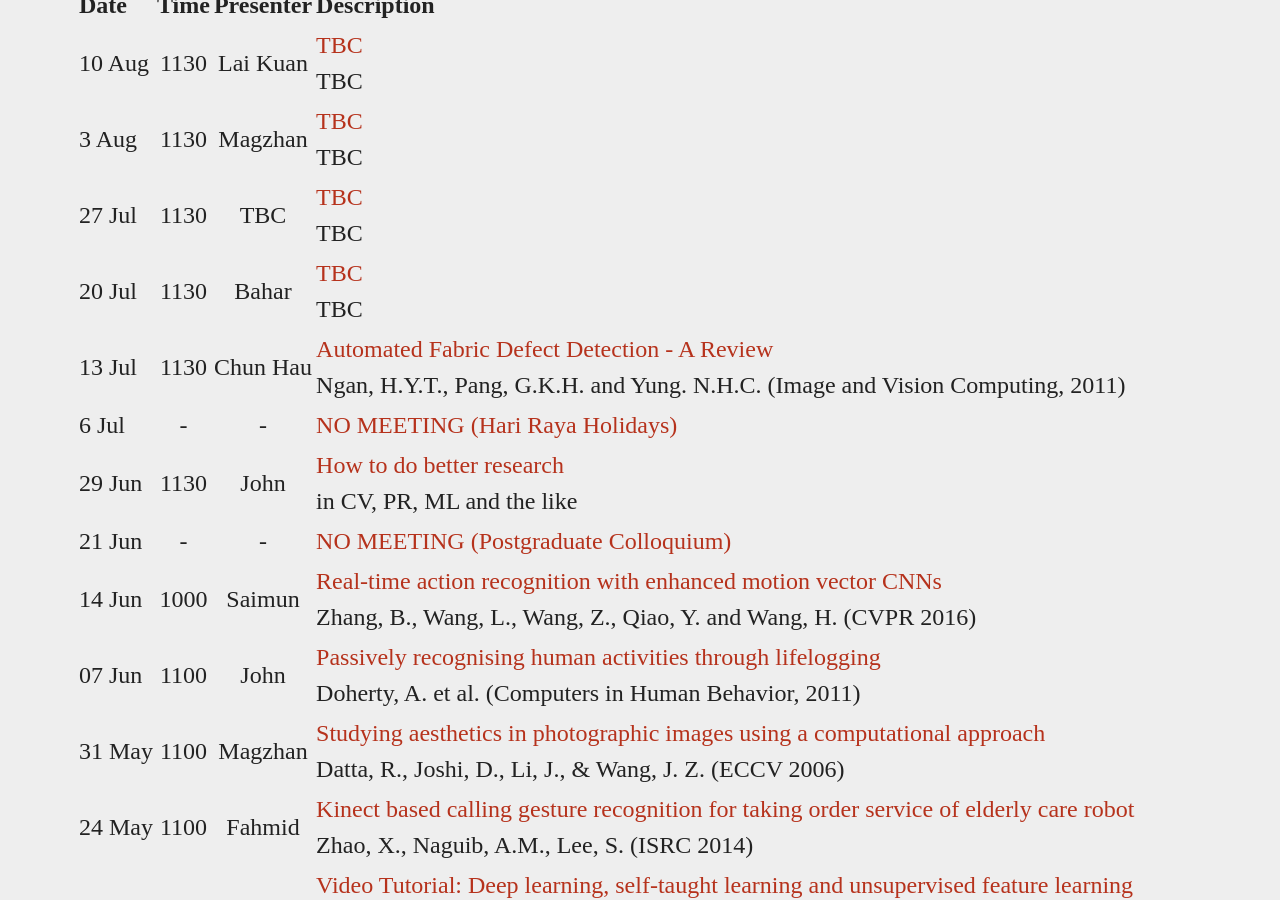
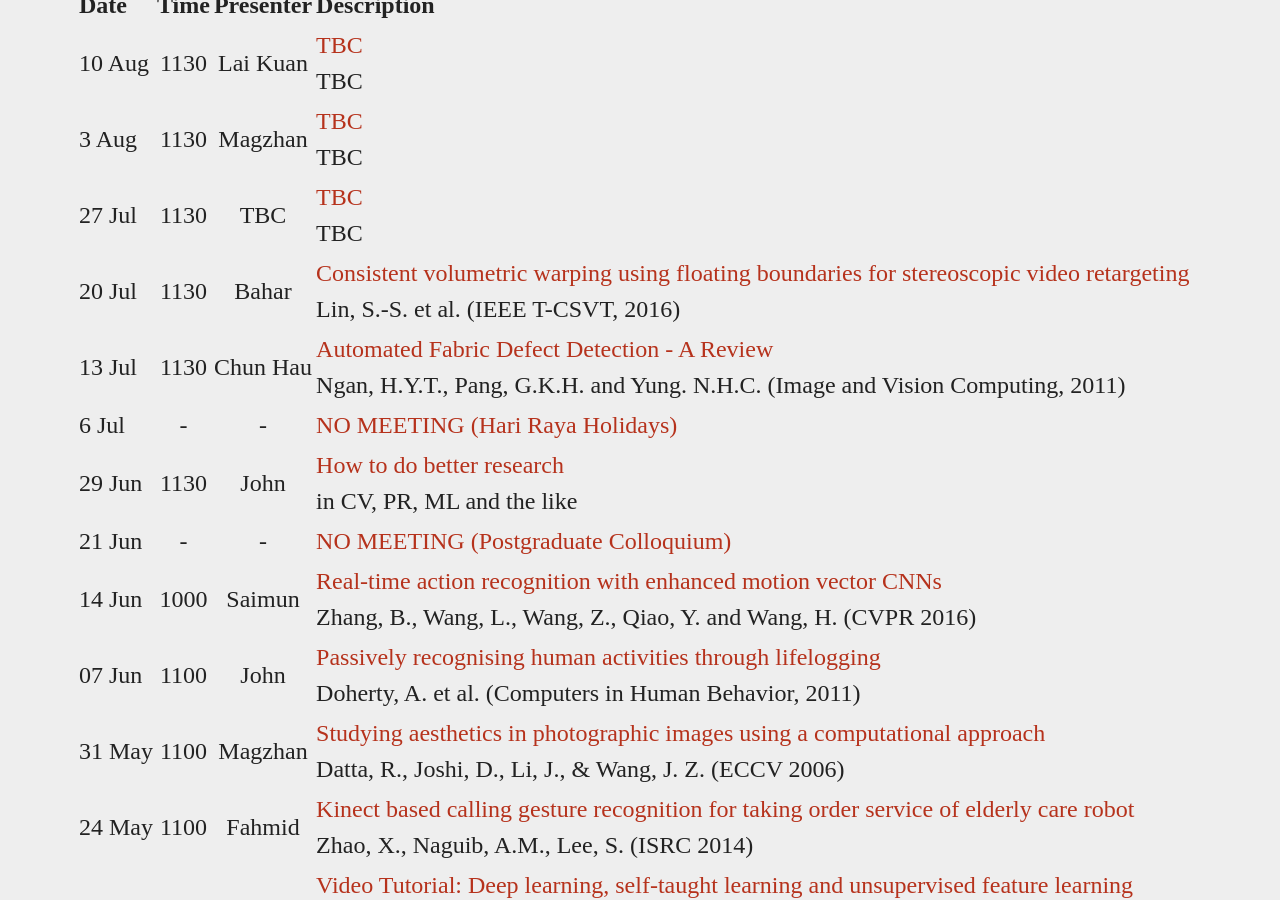
Before and after one commit to viprlab/viprlab.github.io, a Jekyll site: the page built from readinggroup.md, in a window 1280 px wide and 900 px high, scrolled down 463 px. Built offline with Jekyll 4.4.1, drawn with Linux system fonts in a browser that asks for light colours.

Commit message:
schedule updates

```diff
--- a/readinggroup.md
+++ b/readinggroup.md
@@ -24,9 +24,9 @@ reads:
     - date: "20 Jul"
       time: "1130"
       presenter: "Bahar"
-      paper:    "TBC"
-      details: "TBC"
-      url:  ""
+      paper: "Consistent volumetric warping using floating boundaries for stereoscopic video retargeting"
+      details: "Lin, S.-S. et al. (IEEE T-CSVT, 2016)"
+      url:  "http://dx.doi.org/10.1109/TCSVT.2015.2409711"
     - date: "13 Jul"
       time: "1130"
       presenter: "Chun Hau"
```
